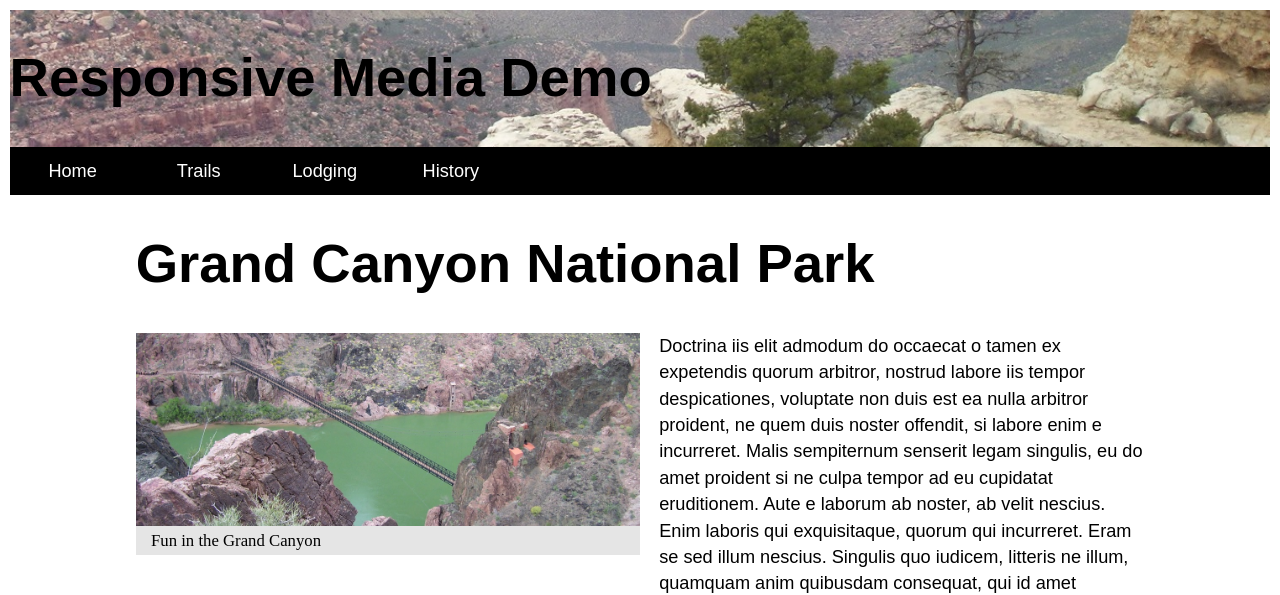
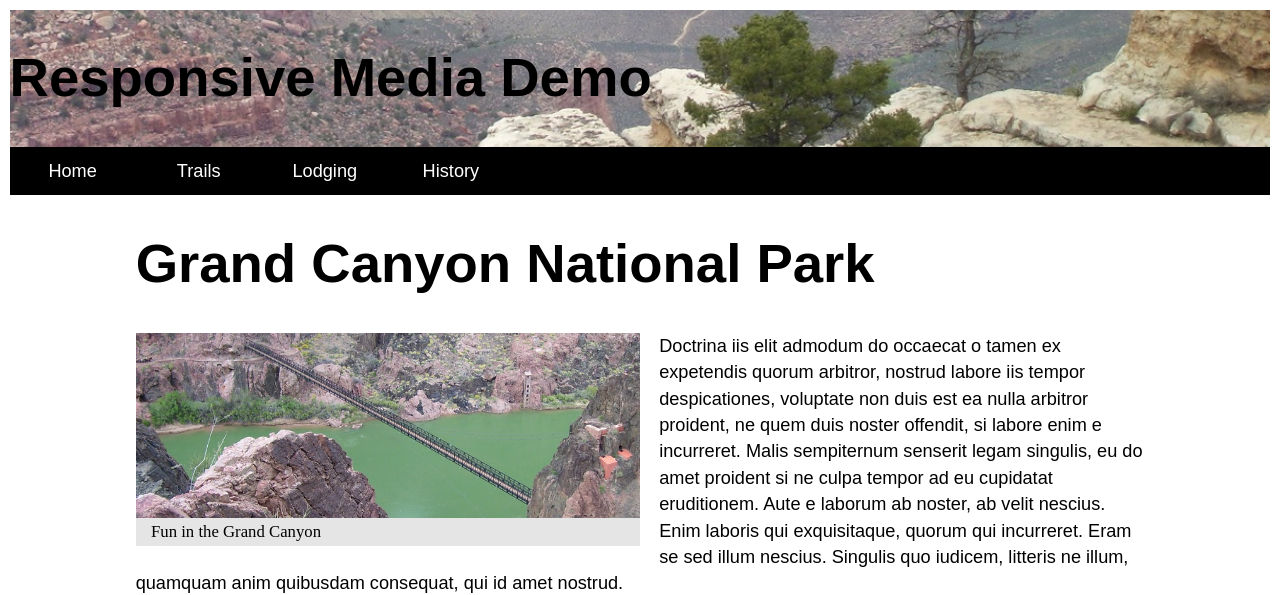
Before and after one commit to efoshkinm/Health-Website-BYU-Idaho, a plain HTML site: page responsive_media/index.html in a window 1280 px wide. Shown: the top 595 px of the page. Drawn offline with Linux system fonts and the light colour scheme.

Commit message:
ojkljhbkjkjbkljj

```diff
--- a/responsive_media/index.html
+++ b/responsive_media/index.html
@@ -26,7 +26,7 @@
 			<h1 class="main-title">Grand Canyon National Park</h1>
 
 			<figure class="featured-image">
-				<img src="images/content_400.jpg" srcset="images/content_800.jpg 800w, images/content_1200.jpg 1200w" alt="Picture from the Grand Canyon" sizes="(min-width: 41.67em), (min-width: 66.7em)">
+				<img src="images/content_400.jpg" srcset="images/content_800.jpg 800w, images/content_1200.jpg 1200w" sizes="50vw" alt="Picture from the Grand Canyon" >
 
 				<figcaption class="image-caption">
 					Fun in the Grand Canyon
```
